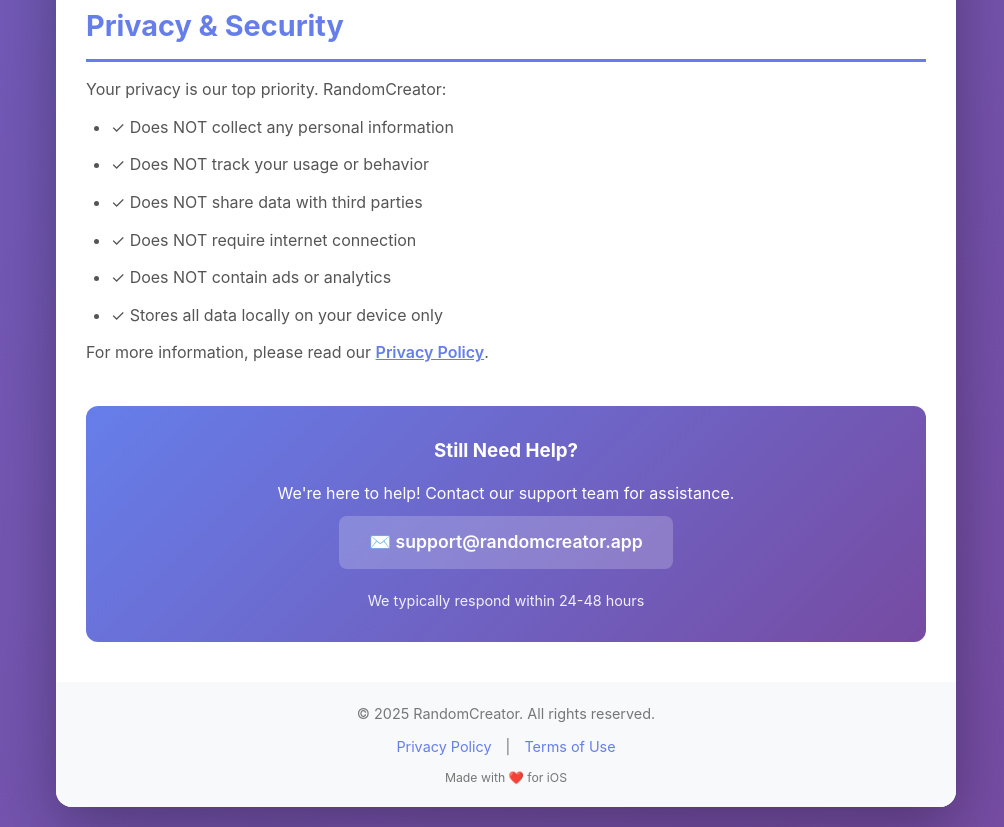
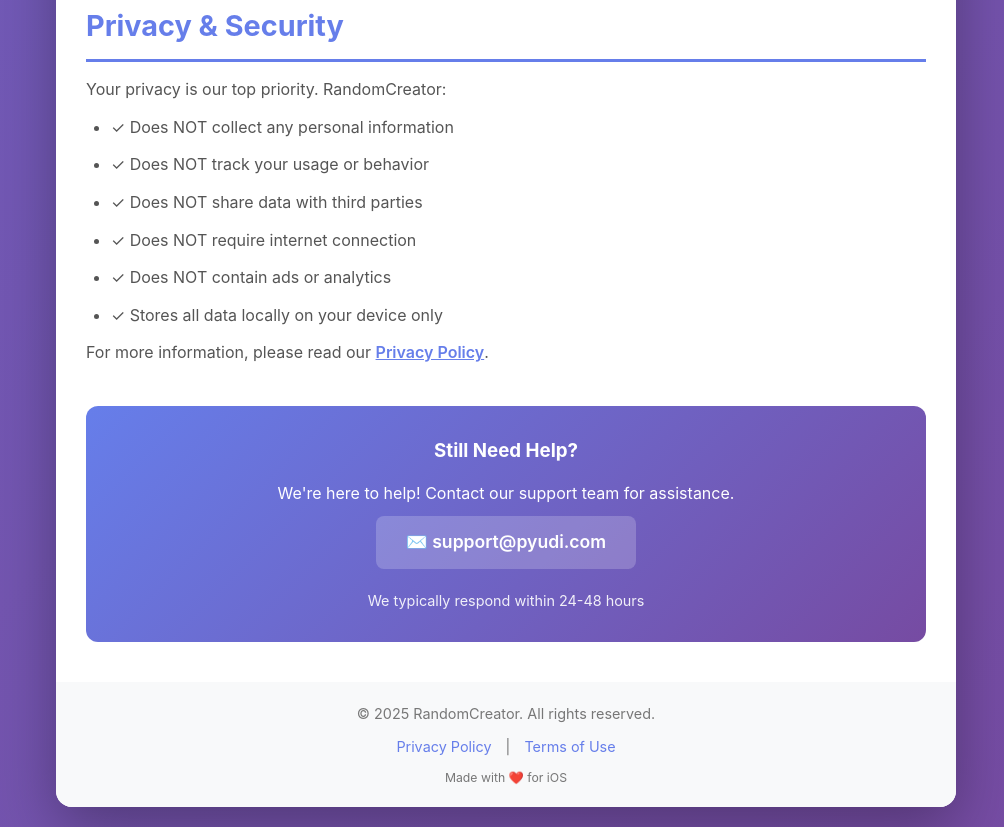
Before and after one commit to psatriyo/app-support, a plain HTML site: page index.html in a window 1280 px wide. Shown: the part 4928-5755 px from the top of the page, without its empty margins (134-1138 px from the left). Drawn offline with Linux system fonts and the light colour scheme.

Commit message:
Update index.html

```diff
--- a/index.html
+++ b/index.html
@@ -395,7 +395,7 @@
             <div class="contact-box">
                 <h3>Still Need Help?</h3>
                 <p>We're here to help! Contact our support team for assistance.</p>
-                <a href="mailto:support@randomcreator.app">✉️ support@randomcreator.app</a>
+                <a href="mailto:support@pyudi.com">✉️ support@pyudi.com</a>
                 <p style="margin-top: 20px; font-size: 0.9em; opacity: 0.9;">
                     We typically respond within 24-48 hours
                 </p>
```
